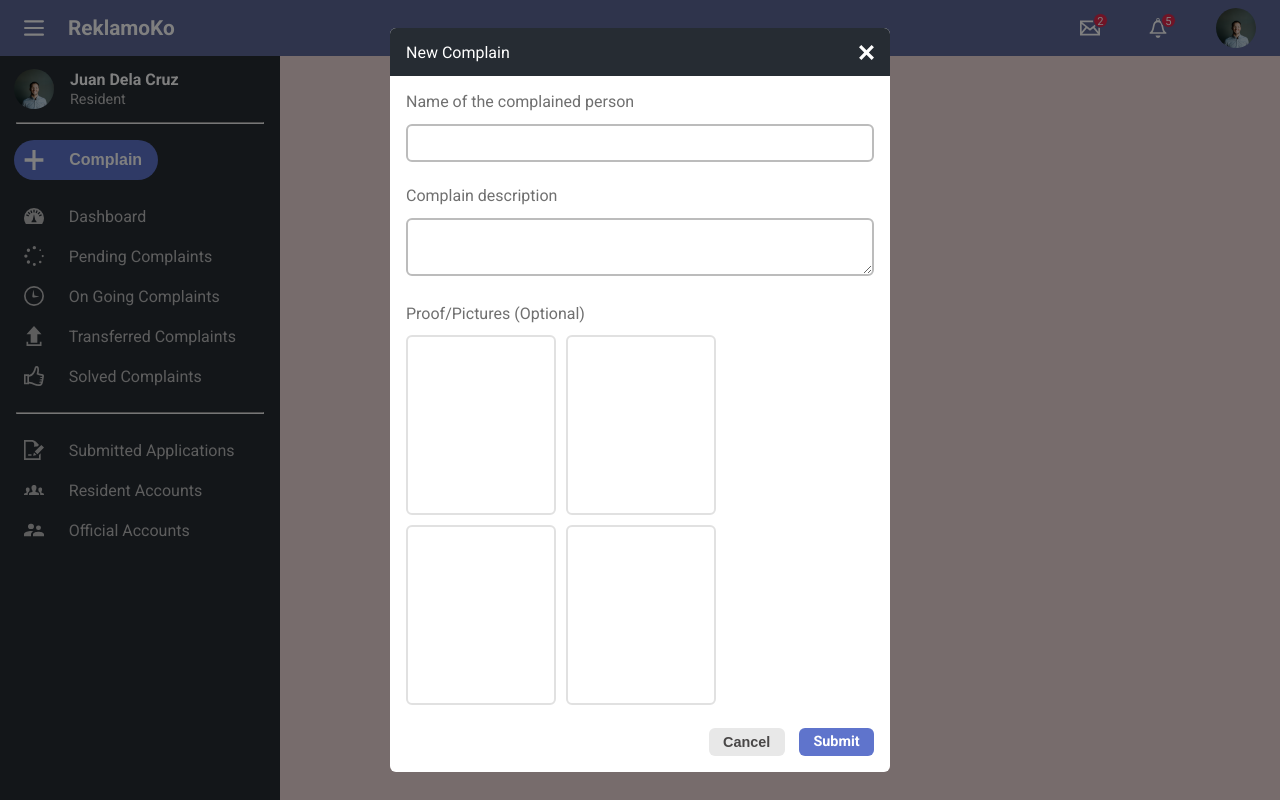
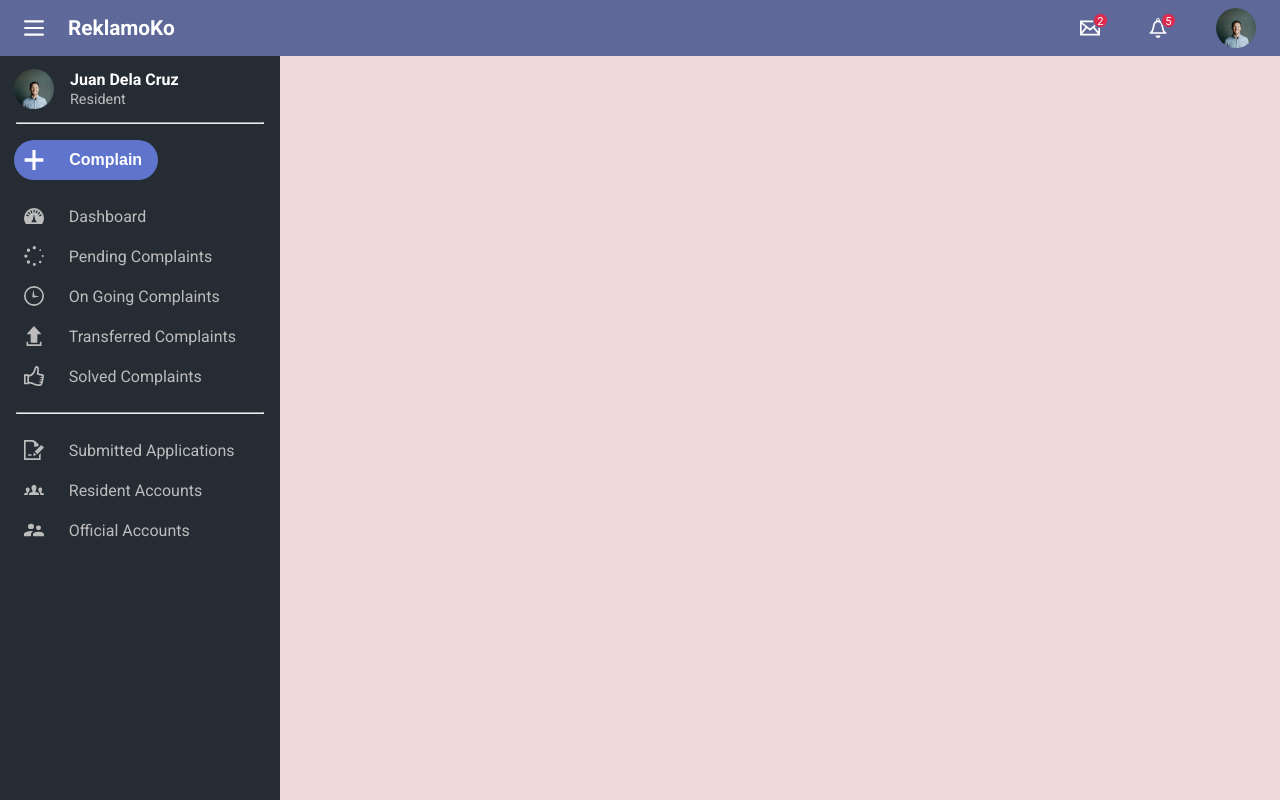
Before and after one commit to arsi21/ReklamoKo, a PHP site: page /dashboard.php in a window 1280 px wide. Run offline with PHP 8.4, Linux system fonts and the light colour scheme.

Commit message:
add a js code for showing and hiding modal

```diff
--- a/src/css/style.css
+++ b/src/css/style.css
@@ -65,6 +65,10 @@ body {
     grid-area: content;
   }
 }
+.body-background--noscroll {
+  overflow: hidden;
+}
+
 .header {
   position: fixed;
   background-color: #5E699A;
@@ -978,7 +982,7 @@ input[type=number] {
     z-index: 1000;
   }
 }
-.modal2-bg {
+.modal2 {
   position: fixed;
   bottom: 0;
   top: 0;
@@ -987,8 +991,13 @@ input[type=number] {
   background-color: rgba(0, 0, 0, 0.5);
   z-index: 1002;
 }
-
-.modal2 {
+.modal2--add--comp {
+  display: none;
+}
+.modal2--add--comp--active {
+  display: block;
+}
+.modal2__cont {
   display: flex;
   flex-direction: column;
   position: absolute;
@@ -1118,7 +1127,7 @@ input[type=number] {
 }
 
 @media (min-width: 35em) {
-  .modal2 {
+  .modal2__cont {
     position: relative;
     height: calc(100% - 3.5rem);
     width: 500px;
@@ -1152,6 +1161,10 @@ input[type=number] {
   margin-bottom: 8px;
 }
 
+.home-body {
+  overflow-x: hidden;
+}
+
 .landing-header,
 .hero-left-column {
   margin: 1rem;
@@ -1210,6 +1223,7 @@ input[type=number] {
   color: #707070;
   font-size: 1rem;
   margin-top: 5rem;
+  margin-bottom: 2rem;
 }
 
 nav.menu-btn {
--- /dev/null
+++ b/src/js/modal.js
@@ -0,0 +1,56 @@
+const addComplainBtn = document.getElementById("add-complain-btn");
+const modal2 = document.getElementById("modal2");
+const modal2Cont = document.getElementById("modal2-cont");
+const modal2Exit = document.getElementById("modal2-exit");
+const modal2Cancel = document.getElementById("modal2-cancel");
+const bodyBackground = document.getElementById("body-background");
+
+addComplainBtn.addEventListener('click', () => {
+    modal2.classList.toggle("modal2--add--comp--active");//to show and hide modal
+    bodyBackground.classList.toggle("body-background--noscroll");//to remove the scroll in body
+});
+
+modal2Exit.addEventListener('click', () => {
+    modal2.classList.toggle("modal2--add--comp--active");//to show and hide modal
+    bodyBackground.classList.toggle("body-background--noscroll");//to remove the scroll in body
+});
+
+modal2Cancel.addEventListener('click', () => {
+    modal2.classList.toggle("modal2--add--comp--active");//to show and hide modal
+    bodyBackground.classList.toggle("body-background--noscroll");//to remove the scroll in body
+});
+
+modal2.addEventListener('click', function (event) {
+    if (!modal2Cont.contains(event.target) && addComplainBtn != event.target) {
+        modal2.classList.toggle("modal2--add--comp--active");//to show and hide modal
+        bodyBackground.classList.toggle("body-background--noscroll");//to remove the scroll in body
+    }
+});
+
+
+
+
+
+
+
+
+
+
+
+
+
+// const portraitPicInput = document.getElementById("upload-pic");
+// const portraitPicPreview = document.getElementById("portrait_pic_preview");
+
+// portraitPicInput.addEventListener("change", function () {
+//     previewImage(this, portraitPicPreview);
+// });
+
+// function previewImage(inputImg, previewImg) {
+//     let reader = new FileReader();
+//     reader.readAsDataURL(inputImg.files[0]);
+
+//     reader.onload = function (e) {
+//         previewImg.src = e.target.result;
+//     };
+// };
--- a/src/partials/footer.php
+++ b/src/partials/footer.php
@@ -1,12 +1,12 @@
     <!-- modal -->
-    <div class="modal2-bg">
-        <form action="" class="modal2">
+    <div id="modal2" class="modal2 modal2--add--comp">
+        <form action="" id="modal2-cont" class="modal2__cont">
             <div class="modal2__head">
                 <span class="modal2__title">
                     New Complain
                 </span>
 
-                <span class="modal2__close">
+                <span id="modal2-exit" class="modal2__close">
                     <img src="assets/icons/exit.svg" alt="">
                 </span>
             </div>
@@ -20,9 +20,7 @@
                 <label class="modal2__lbl">
                     Complain description
                 </label>
-                <textarea class="modal2__input" name="complainDesc">
-
-                </textarea>
+                <textarea class="modal2__input" name="complainDesc"></textarea>
 
                 <p class="modal2__lbl">
                     Proof/Pictures (Optional)
@@ -55,13 +53,9 @@
             </div>
 
             <div class="modal2__footer">
-                <button class="modal2__cancel">
-                    Cancel
-                </button>
+                <button id="modal2-cancel" class="modal2__cancel">Cancel</button>
 
-                <a class="modal2__submit" href="">
-                    Submit
-                </a>
+                <input type="submit" class="modal2__submit" value="Submit" name="submitComp">
             </div>
         </form>
     </div>
@@ -69,6 +63,7 @@
 
 
 
+    <script src="js/modal.js"></script>
 
     <script>
         const menuBtn = document.getElementById('menu-btn');
--- a/src/partials/navigation.php
+++ b/src/partials/navigation.php
@@ -14,7 +14,7 @@
 
             <hr class="nav__hr">
 
-            <button class="nav__complain__btn">
+            <button id="add-complain-btn" class="nav__complain__btn">
                 <img src="assets/icons/add.svg" alt="Add icon">
                 <span>Complain</span>
             </button>
--- a/src/sass/components/_modal.scss
+++ b/src/sass/components/_modal.scss
@@ -227,7 +227,12 @@
 
 
 
-.modal2-bg {
+
+
+
+
+
+.modal2 {
     position: fixed;
     bottom: 0;
     top: 0;
@@ -235,9 +240,16 @@
     right: 0;
     background-color: rgba(0, 0, 0, 0.5);
     z-index: 1002;
+
+    &--add--comp {
+        display: none;
     }
 
-.modal2 {
+    &--add--comp--active {
+        display: block;
+    }
+
+    &__cont {
         display: flex;
         flex-direction: column;
         position: absolute;
@@ -246,7 +258,7 @@
         margin: 0.5rem;
         background-color: variables.$clr-light;
         border-radius: 6px;
-
+    }
 
     &__head {
         display: flex;
@@ -387,13 +399,13 @@
         border-radius: 6px;
         border: none;
     }
-
 }
 
 
 
+
 @media (min-width: 35em) {
-    .modal2 {
+    .modal2__cont {
         position: relative;
         height: calc(100% - 3.5rem);
         width: 500px;
--- a/src/sass/layout/_header.scss
+++ b/src/sass/layout/_header.scss
@@ -1,4 +1,8 @@
 @use '../abstracts/variables';
+
+.body-background--noscroll {
+    overflow: hidden;
+}
 
 .header {
     position: fixed;
```
Lines whose indentation alone changed are shown as unchanged.
